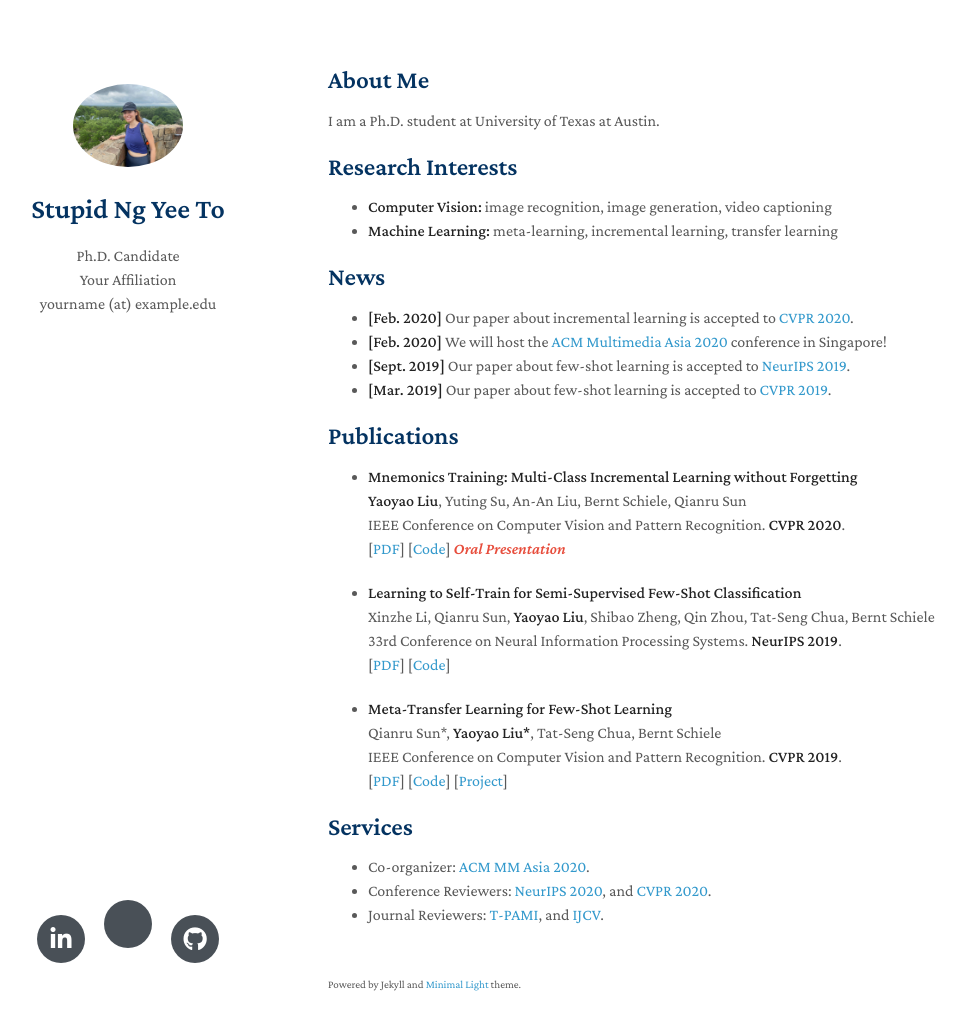
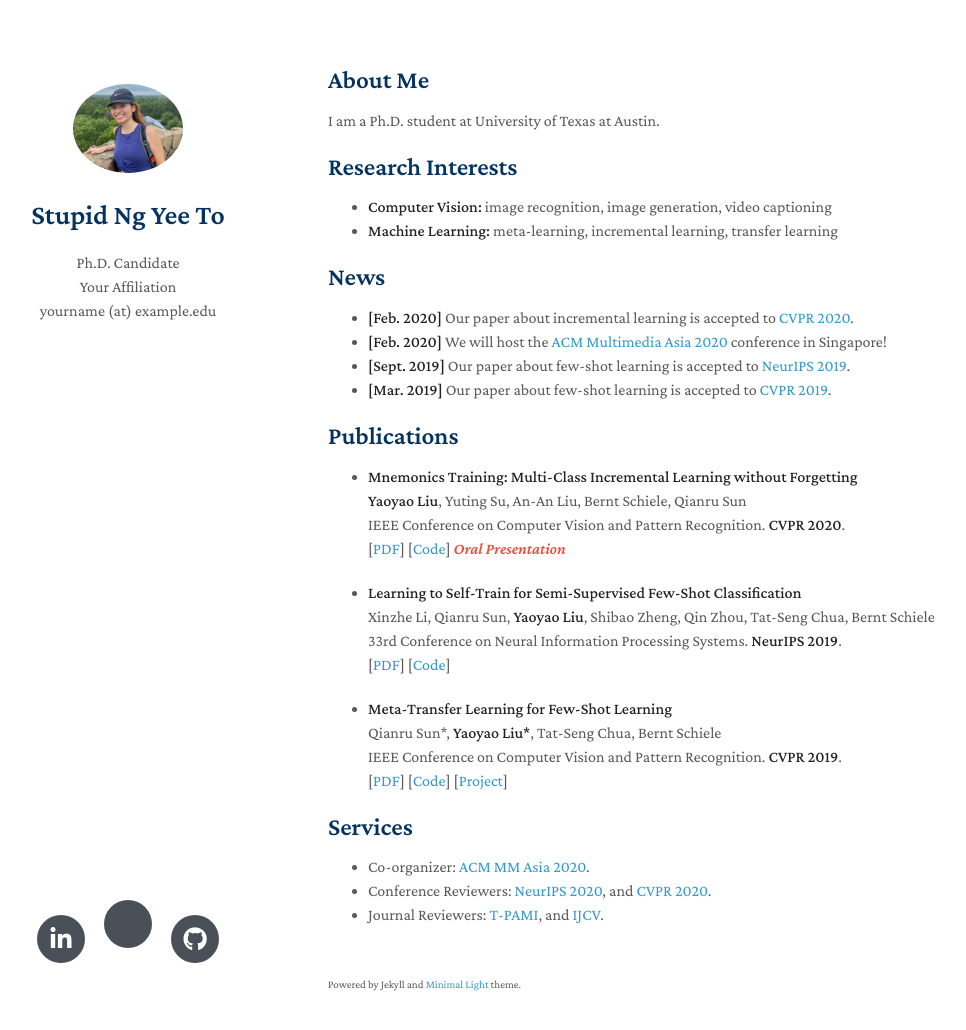
Before and after one commit to Crystal-ng/Crystal-ng.github.io, a Jekyll site: the page built from index.md, in a window 1280 px wide and 1065 px high. Shown: the top 1030 px of the window, without its empty margins (142-1108 px from the left). Built offline with Jekyll 4.4.1, drawn with Linux system fonts in a browser that asks for light colours; nearby versions of some CDN libraries; a style sheet for code colours, icons or effects is not loaded; our own code applies the rules of GitHub Pages for plain Markdown files.

Commit message:
Update _config.yml

```diff
--- a/_config.yml
+++ b/_config.yml
@@ -6,7 +6,7 @@ keywords: minimal academic
 google_scholar: https://scholar.google.com/
 github_link: https://github.com/yaoyao-liu/minimal-light
 linkedin: https://www.linkedin.com/
-avatar: ./assets/img/yeeto.jpeg
+avatar: ./assets/img/yeeto.png
 google_analytics: UA-111540567-4
 favicon: ./assets/img/favicon.png
 favicon_dark: ./assets/img/favicon-dark.png
```
